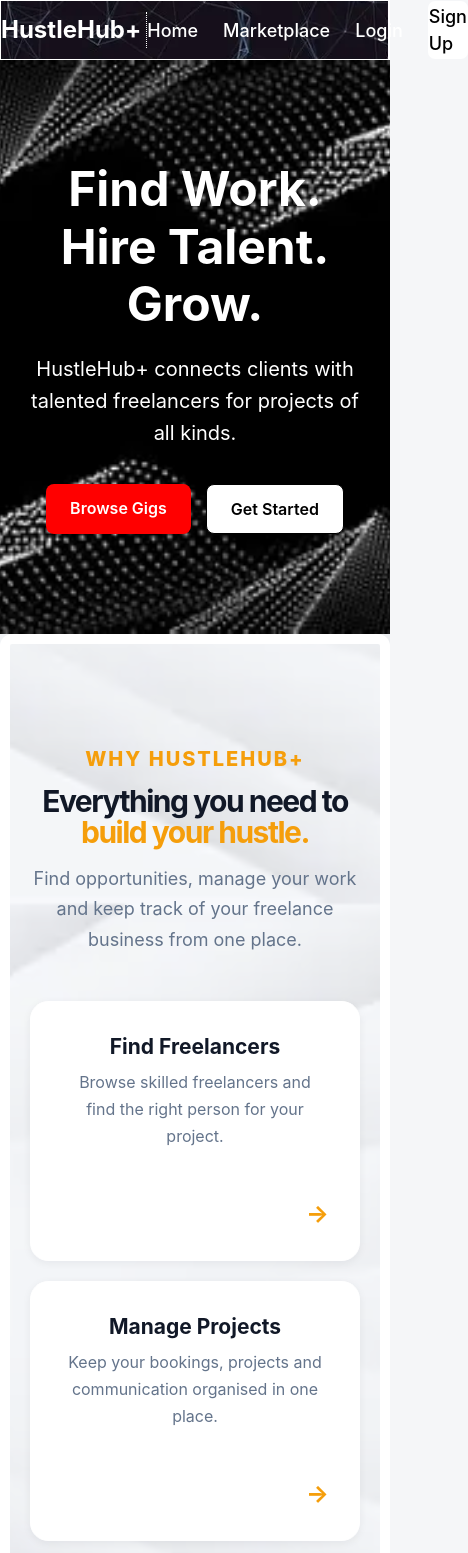
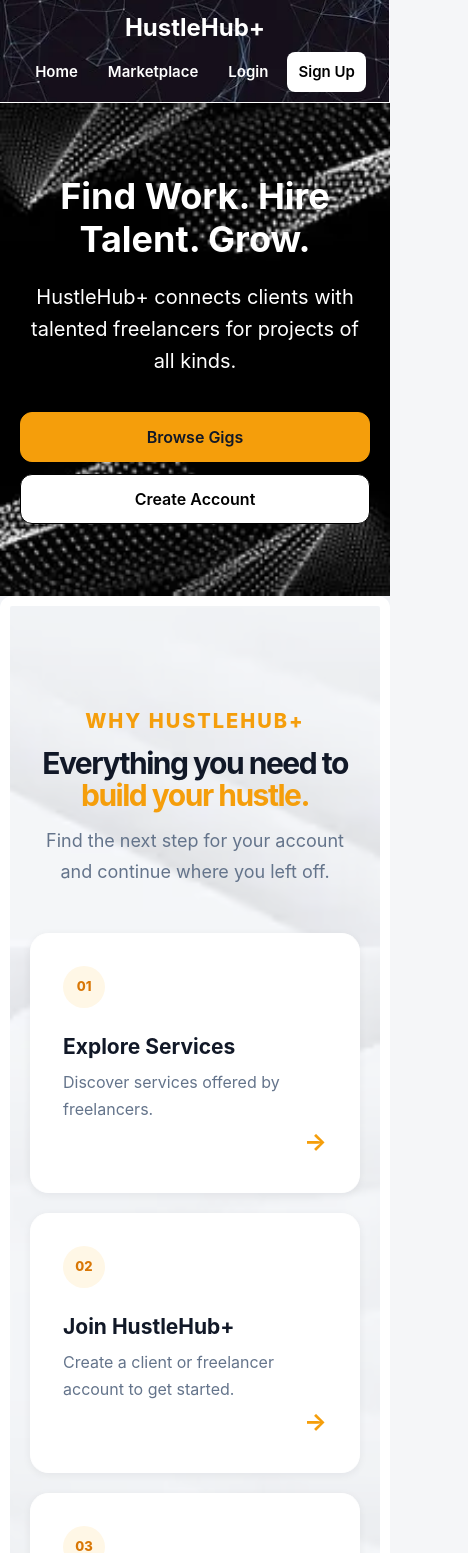
Before and after one commit to NaudeClifford/INSY7314POE, a React (Vite) app in the folder Project/client/: page / in a window 390 px wide. Shown: the top 1553 px of the page, 468 px wide, since content can reach past the window. Built offline with nearby package versions, Linux system fonts and the light colour scheme; no server answers.

Commit message:
Made home and navigation role-aware

```diff
--- a/Project/client/src/components/common/Hero.css
+++ b/Project/client/src/components/common/Hero.css
@@ -1,10 +1,9 @@
 .hero {
     background-image: url("/background1.webp");
-        background-size: cover;
-        background-position: center;
-        background-repeat: no-repeat;
-        background-attachment: fixed;
-            padding: 100px 20px;
+    background-size: cover;
+    background-position: center;
+    background-repeat: no-repeat;
+    padding: clamp(72px, 9vw, 110px) 20px;
     text-align: center;
 }
 
@@ -14,7 +13,7 @@
 }
 
 .hero h1 {
-    font-size: 48px;
+    font-size: clamp(36px, 6vw, 52px);
     margin-bottom: 20px;
     color: white;
 }
@@ -29,23 +28,30 @@
 .hero-buttons {
     display: flex;
     justify-content: center;
-    gap: 15px;
+    align-items: stretch;
+    flex-wrap: wrap;
+    gap: 12px;
 }
 
-.hero-button {
+.hero-buttons .hero-button {
+    min-width: 170px;
     padding: 12px 24px;
-    border-radius: 8px;
-    text-decoration: none;
-    font-weight: 600;
 }
 
-.hero-button.primary {
-    background: red;
+.hero-buttons .hero-button:not(.button-secondary) {
+    background: var(--color-accent);
+    border-color: var(--color-accent);
+    color: #111827;
+}
+
+.hero-buttons .hero-button:not(.button-secondary):hover {
+    background: var(--color-accent-hover);
+    border-color: var(--color-accent-hover);
     color: white;
 }
 
-.hero-button.secondary {
-    background: white;
-    color: black;
-    border: 1px solid black;
+@media (max-width: 420px) {
+    .hero-buttons .hero-button {
+        width: 100%;
+    }
 }
--- a/Project/client/src/components/common/Hero.jsx
+++ b/Project/client/src/components/common/Hero.jsx
@@ -1,24 +1,18 @@
 import { Link } from "react-router-dom";
 import "./Hero.css";
 
-function Hero() {
+function Hero({ title, description, primary, secondary }) {
     return (
         <section className="hero">
             <div className="hero-content">
-                <h1>Find Work. Hire Talent. Grow.</h1>
-
-                <p>
-                    HustleHub+ connects clients with talented freelancers
-                    for projects of all kinds.
-                </p>
-
+                <h1>{title}</h1>
+                <p>{description}</p>
                 <div className="hero-buttons">
-                    <Link to="/marketplace" className="hero-button primary">
-                        Browse Gigs
+                    <Link to={primary.to} className="button hero-button">
+                        {primary.label}
                     </Link>
-
-                    <Link to="/signup" className="hero-button secondary">
-                        Get Started
+                    <Link to={secondary.to} className="button button-secondary hero-button">
+                        {secondary.label}
                     </Link>
                 </div>
             </div>
--- a/Project/client/src/components/layout/Navbar.css
+++ b/Project/client/src/components/layout/Navbar.css
@@ -1,72 +1,79 @@
 .navbar {
-    background-image: url("/background3.webp");
-        background-size: cover;
-        background-position: center;
-        background-repeat: no-repeat;
-        border: 1px solid white;
+    background: url("/background3.webp") center / cover no-repeat;
+    border-bottom: 1px solid white;
 }
 
 .navbar-container {
-    max-width: 1100px;
+    max-width: 1140px;
+    min-height: 72px;
     margin: 0 auto;
-
+    padding: 10px 20px;
     display: flex;
     align-items: center;
     justify-content: space-between;
+    gap: 20px;
 }
 
 .navbar-logo {
+    flex-shrink: 0;
+    color: white;
     font-size: 24px;
     font-weight: 700;
-    color: white;
     text-decoration: none;
-    padding-right: 5px;
-    border-right: 1px dotted white;
 }
 
 .navbar-links {
     display: flex;
     align-items: center;
-    gap: 25px;
+    justify-content: flex-end;
+    flex-wrap: wrap;
+    gap: 4px 8px;
+}
+
+.navbar-links a,
+.logout-button {
+    display: inline-flex;
+    align-items: center;
+    justify-content: center;
+    min-height: 40px;
+    padding: 8px 10px;
+    border: 1px solid transparent;
+    border-radius: var(--radius-small);
+    font-size: 15px;
+    font-weight: 600;
+    line-height: 1.2;
+    text-decoration: none;
+    white-space: nowrap;
 }
 
 .navbar-links a {
     color: white;
-    text-decoration: none;
-    font-weight: 500;
-    font-size: large;
 }
 
 .navbar-links a:hover {
+    background: white;
     color: black;
-    background-color: white;
-    border-radius: 20px;
-    padding: 5px 10px;
 }
 
-.navbar-links .signup-link {
+.navbar-links .signup-link,
+.logout-button {
     background: white;
     color: black;
-    padding: 2px 1px;
-    border-radius: 7px;
 }
 
-.navbar-links .signup-link:hover {
+.navbar-links .signup-link:hover,
+.logout-button:hover {
+    background: var(--color-accent);
     color: black;
-        background-color: white;
-        border-radius: 20px;
-    padding: 9px 16px;
-}
-.logout-button {
-    background: white;
-        color: black;
-        padding: 9px 16px;
-        border-radius: 7px;
 }
 
-.logout-button:hover {
-    background: black;
-        color: white;
-        padding: 9px 16px;
-        border-radius: 7px;
+@media (max-width: 700px) {
+    .navbar-container {
+        flex-direction: column;
+        gap: 6px;
     }
+
+    .navbar-links {
+        justify-content: center;
+    }
+}
--- a/Project/client/src/components/layout/Navbar.jsx
+++ b/Project/client/src/components/layout/Navbar.jsx
@@ -73,6 +73,10 @@ function Navbar() {
                                         Bookings
                                     </Link>
 
+                                    <Link to="/transactions">
+                                        Transactions
+                                    </Link>
+
                                     <Link to="/profile">
                                         Profile
                                     </Link>
--- a/Project/client/src/index.css
+++ b/Project/client/src/index.css
@@ -156,11 +156,6 @@ p {
 }
 
 
-.page-container h1, h2, h3, h4, h5, p{
-
-  text-align: center;
-}
-
 /* BOOKINGS PAGE HEADING */
 
 .booking-page-heading::after {
@@ -266,6 +261,18 @@ a:focus-visible {
 .button-danger {
   background: var(--color-danger);
   border-color: var(--color-danger);
+  color: white;
+}
+
+.button.button-secondary {
+  background: var(--color-surface);
+  border-color: var(--color-primary);
+  color: var(--color-primary);
+}
+
+.button.button-secondary:hover {
+  background: var(--color-accent);
+  border-color: var(--color-accent);
   color: white;
 }
 
@@ -499,7 +506,6 @@ a:focus-visible {
 /* CARDS */
 
 .feature-card,
-.category-card,
 .gig-card,
 .gig-details-main,
 .gig-booking-card,
@@ -577,6 +583,8 @@ a:focus-visible {
 
 .feature-card {
   position: relative;
+  display: flex;
+  flex-direction: column;
   padding: 32px;
   min-height: 260px;
 
@@ -587,6 +595,8 @@ a:focus-visible {
   box-shadow: var(--shadow-small);
 
   text-align: left;
+  text-decoration: none;
+  color: var(--color-foreground);
 
   transition:
     transform 0.2s ease,
@@ -600,6 +610,10 @@ a:focus-visible {
   box-shadow: var(--shadow-medium);
 }
 
+.feature-card:focus-visible {
+  border-color: var(--color-accent);
+}
+
 .feature-number {
   display: inline-flex;
   align-items: center;
@@ -608,11 +622,11 @@ a:focus-visible {
   width: 42px;
   height: 42px;
 
-  margin-bottom: 45px;
+  margin-bottom: 26px;
 
   border-radius: 50%;
 
-  background: var(--color-accent-soft);
+  background: var(--color-accent-light);
   color: var(--color-accent-hover);
 
   font-size: 13px;
@@ -630,103 +644,13 @@ a:focus-visible {
 }
 
 .feature-arrow {
-  position: absolute;
-  right: 30px;
-  bottom: 28px;
+  align-self: flex-end;
+  margin-top: auto;
 
   color: var(--color-accent);
 
   font-size: 24px;
   font-weight: 700;
-}
-
-
-/* CATEGORIES */
-
-.categories {
-  padding: 100px 20px;
-  background: transparent;
-}
-
-.category-grid {
-  display: grid;
-  grid-template-columns: repeat(3, 1fr);
-  gap: 15px;
-}
-
-.category-card {
-  display: flex;
-  align-items: center;
-  gap: 16px;
-
-  position: relative;
-
-  padding: 22px;
-
-  background: var(--color-surface);
-  border: 1px solid var(--color-border);
-  border-radius: var(--radius);
-
-  text-align: left;
-
-  cursor: pointer;
-
-  transition:
-    transform 0.2s ease,
-    border-color 0.2s ease,
-    box-shadow 0.2s ease;
-}
-
-.category-card:hover {
-  transform: translateY(-3px);
-  border-color: var(--color-accent);
-  box-shadow: var(--shadow-small);
-}
-
-.category-icon {
-  display: flex;
-  align-items: center;
-  justify-content: center;
-
-  flex-shrink: 0;
-
-  width: 50px;
-  height: 50px;
-
-  border-radius: 12px;
-
-  background: black;
-  color: white;
-
-  font-size: 20px;
-  font-weight: 800;
-}
-
-.category-card h3 {
-  margin: 0 0 5px;
-  font-size: 17px;
-}
-
-.category-card p {
-  margin: 0;
-  font-size: 13px;
-  line-height: 1.5;
-}
-
-.category-arrow {
-  margin-left: auto;
-
-  color: var(--color-muted);
-  font-size: 20px;
-
-  transition:
-    transform 0.2s ease,
-    color 0.2s ease;
-}
-
-.category-card:hover .category-arrow {
-  color: var(--color-accent);
-  transform: translateX(4px);
 }
 
 
@@ -1378,13 +1302,6 @@ a:focus-visible {
   text-align: center;
 }
 
-.location-coordinates {
-  color: var(--color-primary);
-  border: 2px solid var(--color-border-dark);
-  border-radius: var(--radius-pill);
-  font-size: 13px;
-}
-
 .gig-booking-card {
   position: sticky;
   top: 25px;
@@ -1690,7 +1607,9 @@ a:focus-visible {
   border: 1px solid #bbf7d0;
 }
 
-.booking-status-cancelled {
+.booking-status-cancelled,
+.booking-status-refunded,
+.booking-status-failed {
   color: #991b1b;
   background: var(--color-danger-light);
   border: 1px solid #fecaca;
@@ -1793,6 +1712,9 @@ a:focus-visible {
 .booking-card-footer {
   display: flex;
   align-items: center;
+  flex-direction: column;
+  justify-content: center;
+  gap: 10px;
 
   min-width: 175px;
 
@@ -1804,6 +1726,10 @@ a:focus-visible {
 }
 
 .booking-card-footer .button {
+  width: 100%;
+}
+
+.booking-card-footer button {
   width: 100%;
 }
 
@@ -2349,6 +2275,12 @@ table tbody tr:hover {
   margin-top: 20px;
 }
 
+.gig-management-actions .button {
+  flex: 1 1 160px;
+  width: auto;
+  margin-top: 0;
+}
+
 .status-success {
   color: var(--color-success);
   background: var(--color-success-light);
@@ -2495,8 +2427,7 @@ table tbody tr:hover {
 @media (max-width: 900px) {
 
   .gig-grid,
-  .feature-grid,
-  .category-grid {
+  .feature-grid {
     grid-template-columns: repeat(2, minmax(0, 1fr));
   }
 
@@ -2570,8 +2501,7 @@ table tbody tr:hover {
   }
 
   .gig-grid,
-  .feature-grid,
-  .category-grid {
+  .feature-grid {
     grid-template-columns: 1fr;
   }
 
--- a/Project/client/src/pages/home.jsx
+++ b/Project/client/src/pages/home.jsx
@@ -1,172 +1,134 @@
+import { Link } from "react-router-dom";
 import Hero from "../components/common/Hero";
+import { useAuth } from "../context/AuthContext";
+
+const homeContent = {
+    Guest: {
+        title: "Find Work. Hire Talent. Grow.",
+        description: "HustleHub+ connects clients with talented freelancers for projects of all kinds.",
+        primary: { label: "Browse Gigs", to: "/marketplace" },
+        secondary: { label: "Create Account", to: "/signup" },
+        features: [
+            { title: "Explore Services", description: "Discover services offered by freelancers.", to: "/marketplace" },
+            { title: "Join HustleHub+", description: "Create a client or freelancer account to get started.", to: "/signup" },
+            { title: "Already a Member?", description: "Sign in to manage your work and bookings.", to: "/login" }
+        ],
+        stepsHeading: "Start hustling in three steps.",
+        steps: [
+            { title: "Create an account", description: "Choose whether you are here to hire or offer a service." },
+            { title: "Explore the marketplace", description: "Browse the services available from freelancers." },
+            { title: "Get started", description: "Book a gig or publish one of your own." }
+        ],
+        ctaTitle: "Turn your ideas into opportunities.",
+        ctaDescription: "Join HustleHub+ to book a service or offer your skills.",
+        cta: { label: "Create Account", to: "/signup" }
+    },
+    Client: {
+        title: "Find the right service for your project.",
+        description: "Browse gigs, book a freelancer, and follow your requests in one place.",
+        primary: { label: "Browse Gigs", to: "/marketplace" },
+        secondary: { label: "My Bookings", to: "/bookings" },
+        features: [
+            { title: "Browse Services", description: "Find a freelancer for your next project.", to: "/marketplace" },
+            { title: "Track Bookings", description: "See the status of every service you have booked.", to: "/bookings" },
+            { title: "My Profile", description: "Keep your account information up to date.", to: "/profile" }
+        ],
+        stepsHeading: "Book a service in three steps.",
+        steps: [
+            { title: "Browse gigs", description: "Find a service that matches your project." },
+            { title: "Confirm a booking", description: "Choose a date and send your request." },
+            { title: "Track progress", description: "Follow the booking and its transaction." }
+        ],
+        ctaTitle: "Ready to get your project moving?",
+        ctaDescription: "Explore available gigs and choose the right service.",
+        cta: { label: "Browse Gigs", to: "/marketplace" }
+    },
+    Freelancer: {
+        title: "Build your freelance business.",
+        description: "Publish services, manage client bookings, and track your income.",
+        primary: { label: "My Gigs", to: "/my-gigs" },
+        secondary: { label: "Create a Gig", to: "/create-gig" },
+        features: [
+            { title: "Manage Gigs", description: "Create and update the services you offer.", to: "/my-gigs" },
+            { title: "Manage Bookings", description: "Accept work and keep clients informed.", to: "/bookings" },
+            { title: "Track Income", description: "See completed earnings and estimated tax.", to: "/income" }
+        ],
+        stepsHeading: "Grow your work in three steps.",
+        steps: [
+            { title: "Create a gig", description: "Publish the service you want to offer." },
+            { title: "Manage bookings", description: "Accept requests and update their progress." },
+            { title: "Track income", description: "Review completed earnings and estimated tax." }
+        ],
+        ctaTitle: "Ready for your next client?",
+        ctaDescription: "Publish a service to make it available in the marketplace.",
+        cta: { label: "Create a Gig", to: "/create-gig" }
+    },
+    Admin: {
+        title: "Keep the marketplace running.",
+        description: "Review users, gigs, bookings, and platform activity.",
+        primary: { label: "Admin Dashboard", to: "/admin" },
+        secondary: { label: "Manage Users", to: "/admin/users" },
+        features: [
+            { title: "Manage Users", description: "Review accounts and their roles.", to: "/admin/users" },
+            { title: "Manage Gigs", description: "Review services listed on the platform.", to: "/admin/gigs" },
+            { title: "Review Bookings", description: "Follow and manage marketplace bookings.", to: "/admin/bookings" }
+        ],
+        stepsHeading: "Review the platform in three steps.",
+        steps: [
+            { title: "Manage users", description: "Review accounts and role assignments." },
+            { title: "Review listings", description: "Keep marketplace gigs in order." },
+            { title: "Follow activity", description: "Monitor bookings and platform usage." }
+        ],
+        ctaTitle: "Review platform activity.",
+        ctaDescription: "Open the dashboard for a summary of the marketplace.",
+        cta: { label: "Open Dashboard", to: "/admin" }
+    }
+};
 
 function Home() {
-    const features = [
-        {
-            number: "01",
-            title: "Find Freelancers",
-            description:
-                "Browse skilled freelancers and find the right person for your project."
-        },
-        {
-            number: "02",
-            title: "Manage Projects",
-            description:
-                "Keep your bookings, projects and communication organised in one place."
-        },
-        {
-            number: "03",
-            title: "Track Your Income",
-            description:
-                "Monitor your earnings, bookings and estimated tax from your dashboard."
-        }
-    ];
-
-    const categories = [
-        {
-            title: "Design",
-            description: "Logos, graphics and creative design."
-        },
-        {
-            title: "Development",
-            description: "Websites, applications and software."
-        },
-        {
-            title: "Writing",
-            description: "Articles, copywriting and content."
-        },
-        {
-            title: "Marketing",
-            description: "Social media and digital marketing."
-        },
-        {
-            title: "Photography",
-            description: "Professional photography services."
-        },
-        {
-            title: "Video Editing",
-            description: "Video production and editing services."
-        }
-    ];
+    const { user } = useAuth();
+    const content = homeContent[user?.role] || homeContent.Guest;
 
     return (
-        <main className="main home-page">
-            <Hero />
+        <div className="home-page">
+            <Hero {...content} />
 
             <section className="features">
                 <div className="section-container">
                     <div className="section-heading">
-                        <span className="section-eyebrow">
-                            WHY HUSTLEHUB+
-                        </span>
-
-                        <h2>
-                            Everything you need to
-                            <span> build your hustle.</span>
-                        </h2>
-
-                        <p>
-                            Find opportunities, manage your work and keep
-                            track of your freelance business from one place.
-                        </p>
+                        <span className="section-eyebrow">WHY HUSTLEHUB+</span>
+                        <h2>Everything you need to<span> build your hustle.</span></h2>
+                        <p>Find the next step for your account and continue where you left off.</p>
                     </div>
 
                     <div className="feature-grid">
-                        {features.map((feature) => (
-                            <article
-                                className="feature-card"
-                                key={feature.number}
-                            >
-
+                        {content.features.map((feature, index) => (
+                            <Link className="feature-card" key={feature.to} to={feature.to}>
+                                <span className="feature-number">0{index + 1}</span>
                                 <h3>{feature.title}</h3>
-
                                 <p>{feature.description}</p>
-
-                                <span className="feature-arrow">
-                                    →
-                                </span>
-                            </article>
+                                <span className="feature-arrow" aria-hidden="true">→</span>
+                            </Link>
                         ))}
                     </div>
                 </div>
             </section>
 
-            <section className="categories">
+            <section className="how-it-works" id="how-it-works">
                 <div className="section-container">
                     <div className="section-heading">
-                        <span className="section-eyebrow">
-                            EXPLORE SERVICES
-                        </span>
-
-                        <h2>Find the right talent.</h2>
-
-                        <p>
-                            Explore popular freelance categories and discover
-                            professionals ready to help with your next project.
-                        </p>
-                    </div>
-
-                    <div className="category-grid">
-                        {categories.map((category) => (
-                            <article
-                                className="category-card"
-                                key={category.title}
-                            >
-                                <div className="category-icon">
-                                    {category.title.charAt(0)}
-                                </div>
-
-                                <div>
-                                    <h3>{category.title}</h3>
-                                    <p>{category.description}</p>
-                                </div>
-
-                                <span className="category-arrow">
-                                    →
-                                </span>
-                            </article>
-                        ))}
-                    </div>
-                </div>
-            </section>
-
-            <section className="how-it-works">
-                <div className="section-container">
-                    <div className="section-heading">
-                        <span className="section-eyebrow">
-                            HOW IT WORKS
-                        </span>
-
-                        <h2>Start hustling in three steps.</h2>
+                        <span className="section-eyebrow">HOW IT WORKS</span>
+                        <h2>{content.stepsHeading}</h2>
                     </div>
 
                     <div className="steps-grid">
-                        <div className="step">
-                            <span>01</span>
-                            <h3>Create your profile</h3>
-                            <p>
-                                Tell clients what you do, what you offer and
-                                what makes you different.
-                            </p>
-                        </div>
-
-                        <div className="step">
-                            <span>02</span>
-                            <h3>Find or create work</h3>
-                            <p>
-                                Discover freelance opportunities or publish
-                                your own services.
-                            </p>
-                        </div>
-
-                        <div className="step">
-                            <span>03</span>
-                            <h3>Get things done</h3>
-                            <p>
-                                Manage bookings, complete projects and track
-                                your earnings.
-                            </p>
-                        </div>
+                        {content.steps.map((step, index) => (
+                            <div className="step" key={step.title}>
+                                <span>0{index + 1}</span>
+                                <h3>{step.title}</h3>
+                                <p>{step.description}</p>
+                            </div>
+                        ))}
                     </div>
                 </div>
             </section>
@@ -174,24 +136,16 @@ function Home() {
             <section className="home-cta">
                 <div className="section-container">
                     <div className="cta-card">
-                        <span className="section-eyebrow">
-                            READY TO GET STARTED?
-                        </span>
-
-                        <h2>Turn your skills into opportunities.</h2>
-
-                        <p>
-                            Join HustleHub+ and start building your freelance
-                            career today.
-                        </p>
-
-                        <button className="button cta-button">
-                            Get Started →
-                        </button>
+                        <span className="section-eyebrow">YOUR NEXT STEP</span>
+                        <h2>{content.ctaTitle}</h2>
+                        <p>{content.ctaDescription}</p>
+                        <Link className="button cta-button" to={content.cta.to}>
+                            {content.cta.label} <span aria-hidden="true">→</span>
+                        </Link>
                     </div>
                 </div>
             </section>
-        </main>
+        </div>
     );
 }
 
```
